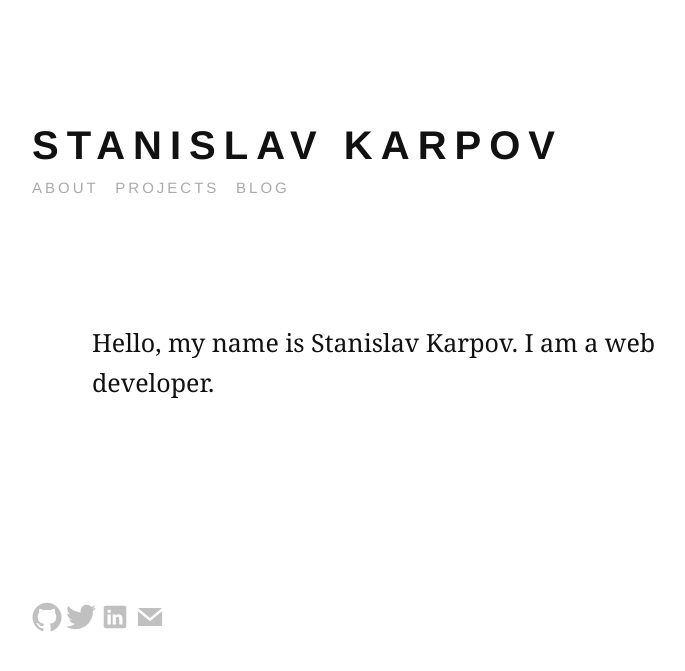
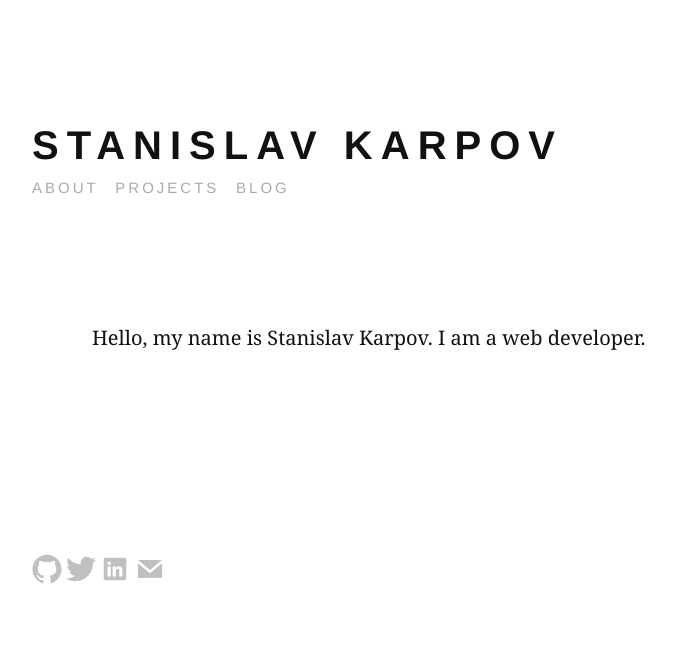
Before and after one commit to staskjs/staskjs.github.io, a Jekyll site: the page built from index.md, in a window 1280 px wide. Shown: the top 671 px of the page, without its empty margins (224-909 px from the left). Built offline with Jekyll 4.4.1, drawn with Linux system fonts in a browser that asks for light colours.

Commit message:
smaller font size

```diff
--- a/_layouts/default.html
+++ b/_layouts/default.html
@@ -8,7 +8,7 @@
   {% include header.html %}
 
   <div class="container py2">
-    <div class="w75-m h3">
+    <div class="w75-m h4">
       {% if page.collection == 'posts' %}
       <h1>{{ page.title }}</h1>
       <span class="mid-gray post-date">{{ page.date | date_to_string }}</span>
```
